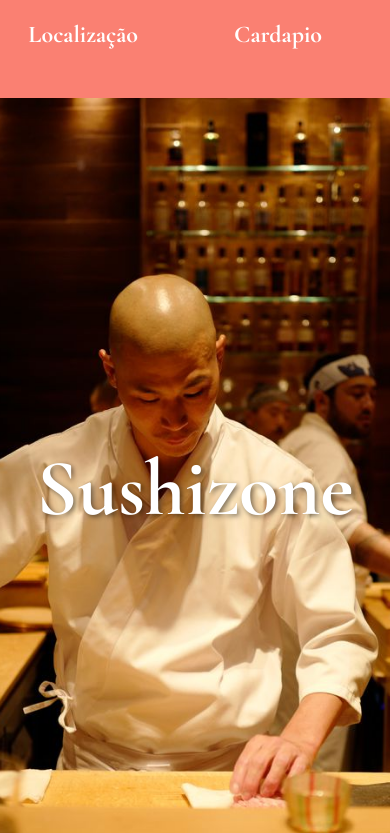
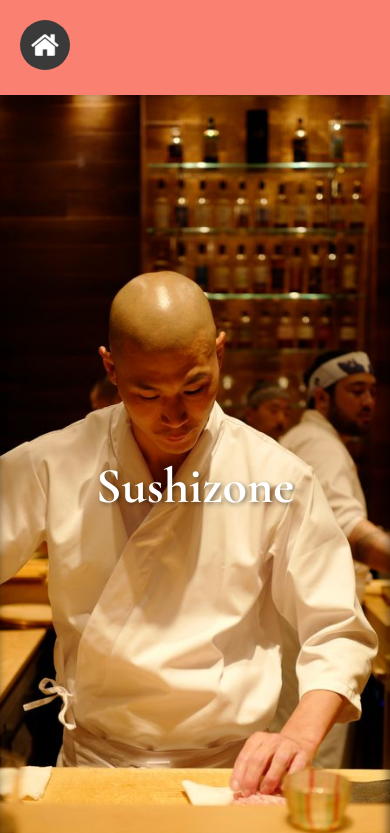
Before and after one commit to Bruno-da-Silva-james/Sushizone, a plain HTML site: page index.html in a window 390 px wide. Shown: the top 833 px of the page. Drawn offline with nearby package versions, Linux system fonts and the light colour scheme.

Commit message:
media query 0

```diff
--- a/index.html
+++ b/index.html
@@ -13,6 +13,10 @@
             <a href="#">Sobre nos</a>
             <a href="#">Localização</a>
             <a href="#">Cardapio</a>
+        </div>
+        <div class="navm">
+            <img src="imagens/logo-home.jpg" alt="logo-home">
+
         </div>
     </header>
     <main>
--- a/style.css
+++ b/style.css
@@ -1,5 +1,6 @@
 @charset "UTF-8";
 @import url('https://fonts.googleapis.com/css2?family=Cormorant+Garamond:ital,wght@0,300;0,400;0,500;0,600;0,700;1,300;1,400;1,500;1,600;1,700&display=swap');
+
 
 *{
     margin: 0px;
@@ -33,6 +34,21 @@ header{
     text-decoration: underline;
     transform: translateY(-2px);
 }
+.navm{
+    display: flex;
+    justify-content: right;
+}
+.navm > img{
+    border-radius: 50%;
+    width: 50px;
+    transition: transform .5s;
+    box-sizing: border-box;
+}
+.navm > img:hover{
+    transform: translateY(-5px);
+    border: 1px solid white;
+    box-shadow: 1px 1px 10px rgba(0, 0, 0, 0.37);
+}
 body{
 
 }
@@ -43,6 +59,7 @@ main > .fundo{
     background-size: cover;
     justify-content: center;
     flex-wrap: wrap;
+    box-shadow: inset -2px -2px 10px rgba(0, 0, 0, 0.562);
 }
 .fundo > article{
     display: flex;
@@ -53,7 +70,31 @@ main > .fundo{
     margin: 10px;
     text-shadow: 2px 2px 5px rgba(0, 0, 0, 0.493);
     color: rgb(255, 255, 255);
-    font-size: 80px;
+    font-size: 200px;
+}
+@media only screen and (max-width: 100vw){
+    .navm{
+        display: none;
+    }
+}
+@media only screen and (max-width: 814px){
+    #nome{
+        font-size: 100px;
+    }
+    .nav{
+        display: none;
+    }
+    .navm{
+        display: block;
+    }
+}
+ @media only screen and (max-width: 414px) {
+    .navm{
+        display: block;
+    }
+    #nome{
+       font-size: 50px;
+    }
 }
 .sobren{
     background-color: salmon;
@@ -64,6 +105,3 @@ main > .fundo{
 }
 .sobren > article{
 }
-@media only screen and (max-width: 600px) {
-
-}
```
Also changed, not shown: imagens/logo-home.jpg (added).
